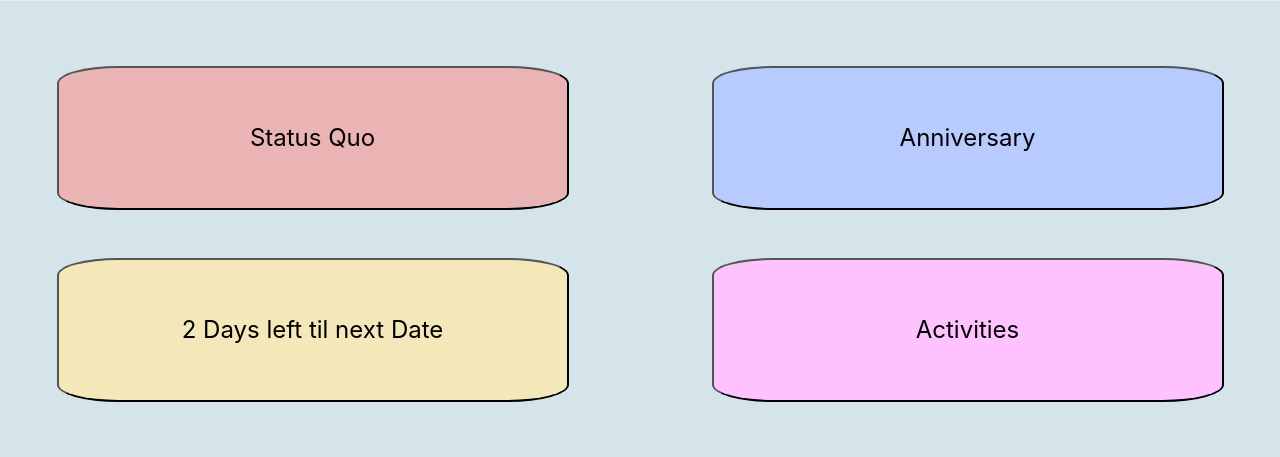
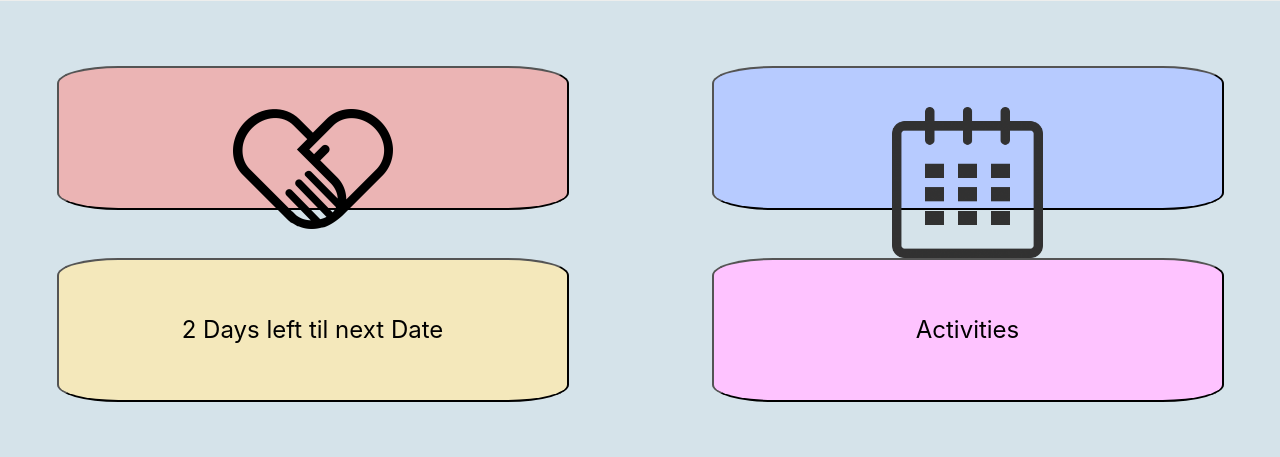
Before and after one commit to YixinChen-sde/p5-starter-code-Sugardaddy, a Django app: page /draw/summary in a window 1280 px wide. Shown: the part 799-1256 px from the top of the page. Run offline with Django 3.2, Linux system fonts and the light colour scheme; some libraries are stand-ins or nearby versions.

Commit message:
add icons to summary

```diff
--- a/draw/templates/draw/summary.html
+++ b/draw/templates/draw/summary.html
@@ -114,12 +114,12 @@
   <div class="row boxes">
     <div class="col-6">
       <a href="lovetracker">
-        <button class="button" style="background:#EBB4B4">Status Quo</button>
+        <button class="button" style="background:#EBB4B4"> <img src="{% static 'draw/img/statusquo.png' %}" alt=""> <br> Status Quo</button>
       </a>
     </div>
     <div class="col-6">
       <a href="days">
-        <button class="button" style="background:#B7CBFF">Anniversary</button>
+        <button class="button" style="background:#B7CBFF"><img style="width: 4cm; padding-bottom:.5cm ;padding-top:1cm;" src="{% static 'draw/img/anniversary.png' %}" alt=""> <br>Anniversary</button>
       </a>
     </div>
   </div>
```
Also changed, not shown: draw/static/draw/img/anniversary.png (added), draw/static/draw/img/statusquo.png (added).
